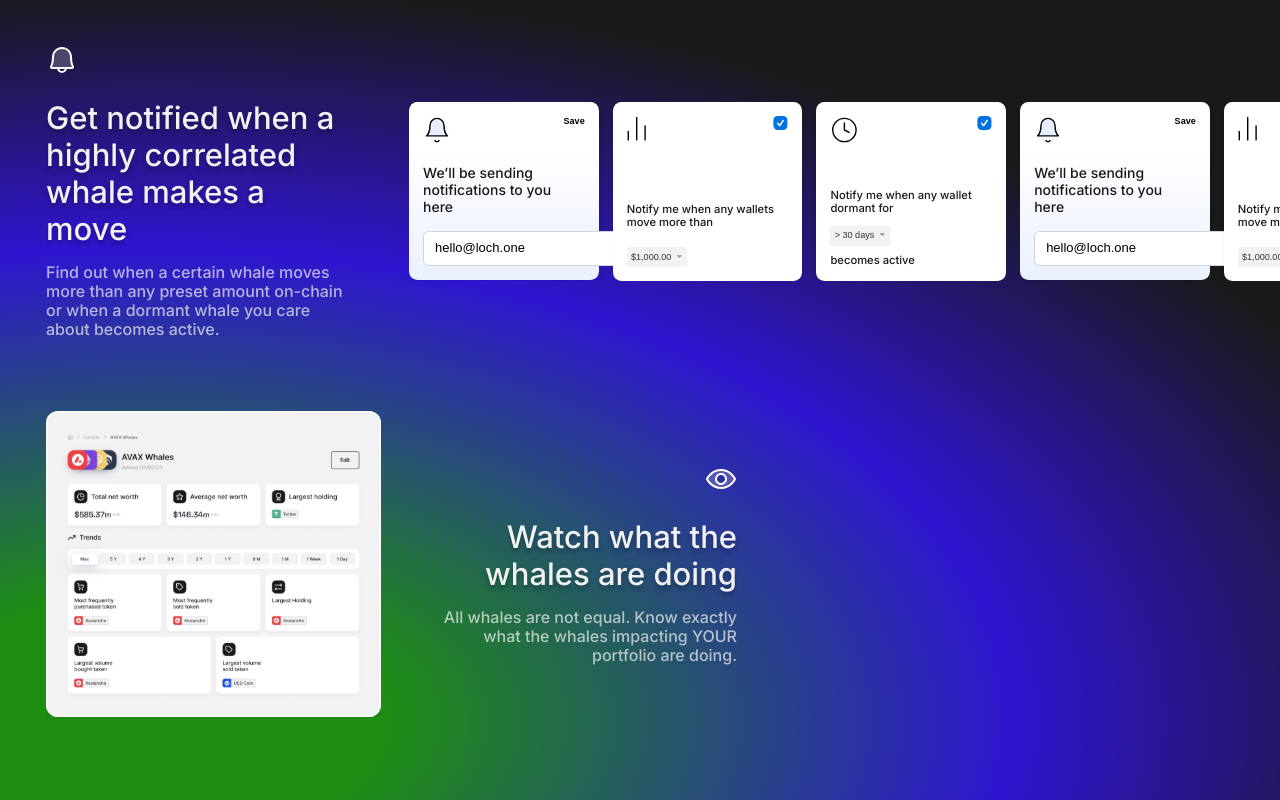
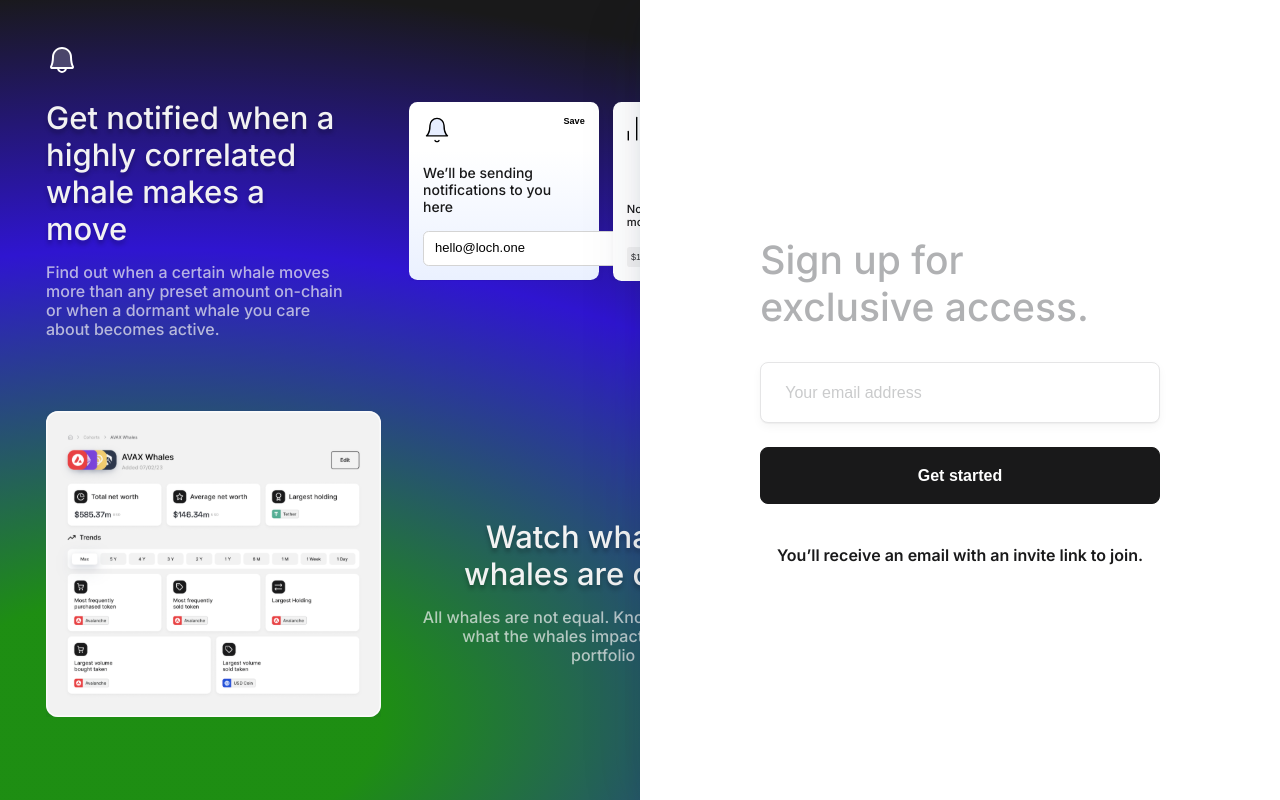
Before and after one commit to shalinigandhi/landing-page-loch, a React (Create React App) app: page / in a window 1280 px wide. Shown: the top 800 px of the page. Built offline with nearby package versions, Linux system fonts and the light colour scheme.

Commit message:
Sign Up UI

```diff
--- a/src/components/LandingPage/LandingPage.js
+++ b/src/components/LandingPage/LandingPage.js
@@ -1,5 +1,6 @@
 import { IconBell, IconEye } from '../../lib/icons';
 import Slider from '../Slider/Slider';
+import SignUp from '../SignUp/SignUp';
 import cohortsImage from '../../images/cohorts.svg';
 import './landing-page.scss';
 
@@ -8,6 +9,7 @@ const LandingPage = () => {
     return (
         <div className="landing-page-container">
             <div className="container">
+                <div className="sections-container">
                     {
                         contentList && contentList.length && contentList.map((content, index) => (
                             <section className="section" key={index}>
@@ -30,6 +32,8 @@ const LandingPage = () => {
 
                     </section>
                 </div>
+                <SignUp/>
+            </div>
         </div>
     )
 }
--- a/src/components/LandingPage/landing-page.scss
+++ b/src/components/LandingPage/landing-page.scss
@@ -15,7 +15,7 @@
             width: 335px;
             height: 306px;
             position: relative;
-            margin-right: 59px;
+            margin-right: 38px;
         }
         .content-container {
             display: inline-block;
--- a/src/components/SignUp/SignUp.js
+++ b/src/components/SignUp/SignUp.js
@@ -0,0 +1,17 @@
+import './sign-up.scss';
+
+const SignUp = () => {
+    return (
+        <div className="sign-up-container">
+            <div className="sign-up-wrapper">
+                <h3 className="heading">Sign up for<br /> exclusive access.</h3>
+                <input type="text" className="sign-up-input" placeholder="Your email address" />
+                <button type="submit" className="submit-btn">Get started</button>
+                <p className="message">You’ll receive an email with an invite link to join.</p>
+            </div>
+        </div>
+    )
+}
+
+
+export default SignUp;
--- a/src/components/SignUp/sign-up.scss
+++ b/src/components/SignUp/sign-up.scss
@@ -0,0 +1,81 @@
+@import '../../styles/colors';
+
+.sign-up-container {
+    position: fixed;
+    top: 0;
+    right: 0;
+    bottom: 0;
+    background: #fff;
+    min-width: 640px;
+    box-shadow: 0px 8px 22px -6px rgba(24, 39, 75, 0.12), 0px 14px 64px -4px rgba(24, 39, 75, 0.12);
+    display: flex;
+    align-items: center;
+    justify-content: center;
+
+    .sign-up-wrapper {
+        .heading {
+            font-weight: 500;
+            font-size: 39px;
+            line-height: 47px;
+            color: $gray-gradient1;
+        }
+        .sign-up-input {
+            background: $white;
+            border: 1px solid $gray-gradient2;
+            box-shadow: 0px 4px 10px rgba(0, 0, 0, 0.04), 0px 1px 1px rgba(0, 0, 0, 0.04);
+            border-radius: 8px;
+            width: 100%;
+            padding: 20px 24px;
+            margin: 32px 0 24px;
+            font-weight: 500;
+            font-size: 16px;
+            line-height: 19px;
+
+            &::-webkit-input-placeholder { /* Chrome/Opera/Safari */
+                font-weight: 500;
+                font-size: 16px;
+                line-height: 19px;
+                color: $gray-gradient3;
+            }
+            &::-moz-placeholder { /* Firefox 19+ */
+                font-weight: 500;
+                font-size: 16px;
+                line-height: 19px;
+                color: $gray-gradient3;
+            }
+            &:-ms-input-placeholder { /* IE 10+ */
+                font-weight: 500;
+                font-size: 16px;
+                line-height: 19px;
+                color: $gray-gradient3;
+            }
+            &:-moz-placeholder { /* Firefox 18- */
+                font-weight: 500;
+                font-size: 16px;
+                line-height: 19px;
+                color: $gray-gradient3;
+            }
+        }
+        .submit-btn {
+            padding: 18px 28px;
+            background: $dark-gray;
+            border: 1px solid $dark-gray;
+            border-radius: 8px;
+            font-weight: 600;
+            font-size: 16px;
+            line-height: 19px;
+            color: $white;
+            width: 100%;
+            text-align: center;
+            cursor: pointer;
+            margin-bottom: 42px;
+        }
+        .message {
+            font-weight: 600;
+            font-size: 16px;
+            line-height: 19px;
+            color: $dark-gray;
+            text-align: center;
+        }
+    }
+}
--- a/src/styles/_colors.scss
+++ b/src/styles/_colors.scss
@@ -1,6 +1,9 @@
 $dark-gray: #19191A;
 $light-gray: #D4D4D4;
 $lighter-gray: #313233;
+$gray-gradient1: #B0B1B3;
+$gray-gradient2: #E5E5E6;
+$gray-gradient3: #CACBCC;
 
 $white: #ffffff;
 $white-gradient1: #F2F2F2;
```
Lines whose indentation alone changed are shown as unchanged.
